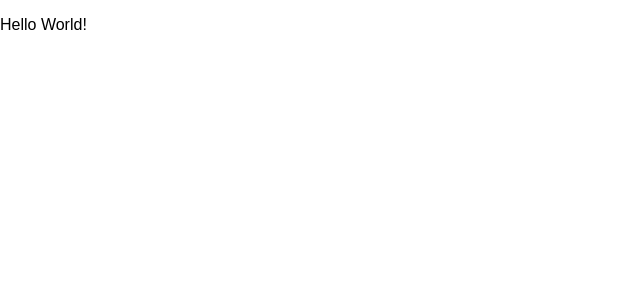
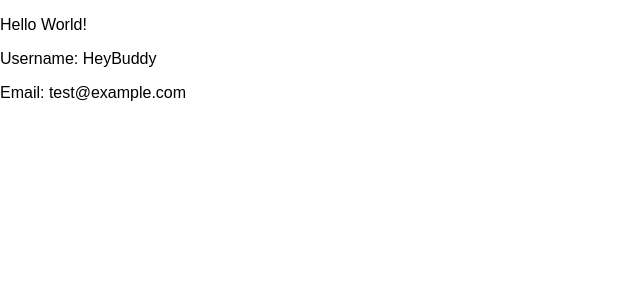
Before and after one commit to Alex-E-Camacho/Cheappist-React, a React (Create React App) app: page / in a window 1280 px wide. Shown: the top 300 px of the page, without its empty margins (0-640 px from the left). Built offline with nearby package versions, Linux system fonts and the light colour scheme.

Commit message:
Hard coded UserInfo works

```diff
--- a/src/App.js
+++ b/src/App.js
@@ -1,5 +1,6 @@
 import React, { Component } from 'react';
 import logo from './logo.svg';
+import UserInfo from './UserInfo';
 import './App.css';
 
 class App extends Component {
@@ -7,6 +8,7 @@ class App extends Component {
     return (
       <div>
       <p>Hello World!</p>
+      <UserInfo />
       </div>
     );
   }
--- a/src/UserInfo.js
+++ b/src/UserInfo.js
@@ -0,0 +1,15 @@
+import React, { Component } from 'react';
+
+class UserInfo extends Component {
+  render() {
+    return (
+      <div>
+        <p>Username: HeyBuddy</p>
+        <p>Email: test@example.com </p>
+
+      </div>
+    )
+  }
+}
+
+export default UserInfo;
```
